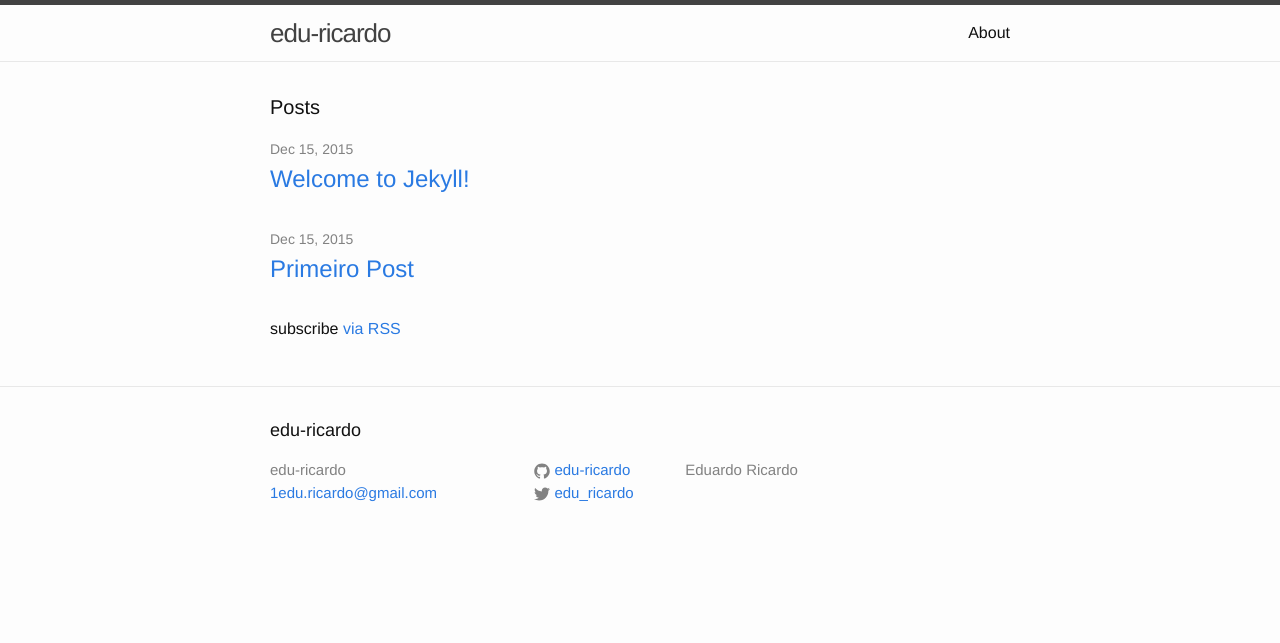
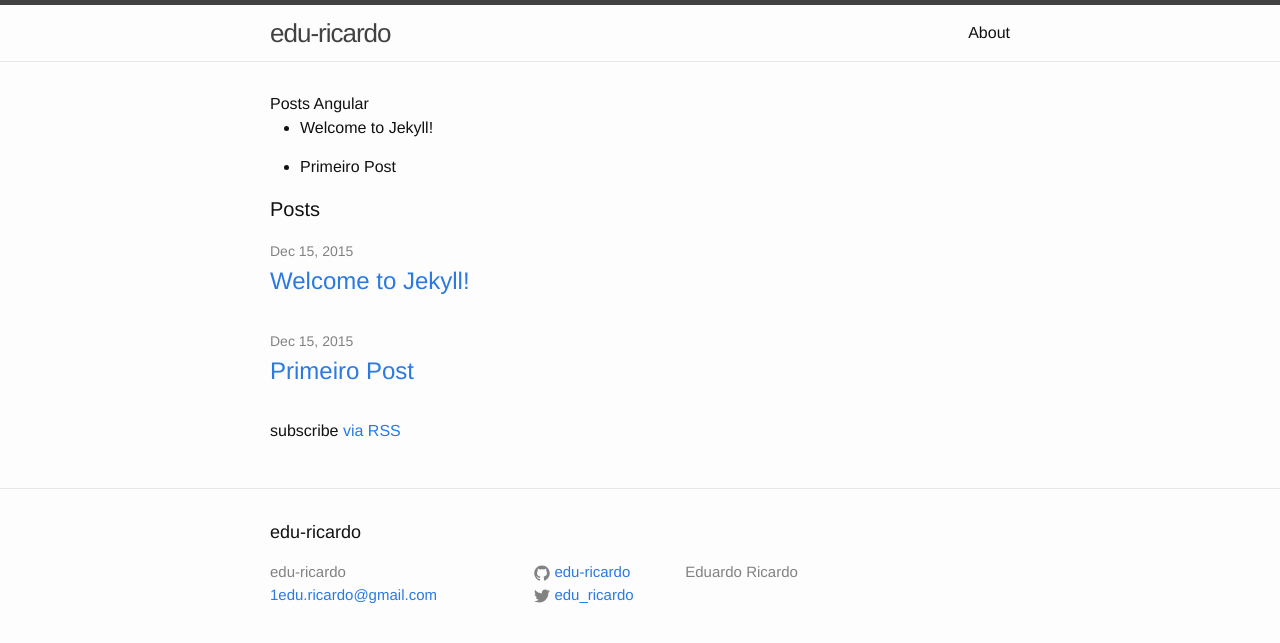
Before and after one commit to edu-ricardo/edu-ricardo, a Jekyll site: the page built from index.html, in a window 1280 px wide. Shown: the top 643 px of the page. Built offline with Jekyll 4.4.1, drawn with Linux system fonts in a browser that asks for light colours; some of the changed lines change nothing that is shown.

Commit message:
AngularJS + Jekyll

```diff
--- a/_layouts/default.html
+++ b/_layouts/default.html
@@ -9,6 +9,11 @@
 
     <div class="page-content">
       <div class="wrapper" ng-controller="CtrlMain">
+        Posts Angular
+        <ul ng-repeat="post in posts">
+          <li><span ng-bind="post.title"></span></li>
+        </ul>
+
         {{ content }}
       </div>
     </div>
--- /dev/null
+++ b/posts.json
@@ -0,0 +1,10 @@
+---
+layout: null
+---
+{"posts":[{% for post in site.posts limit:10 %}{
+"title": "{{ post.title | json }}",
+"date": "{{ post.date | json }}",
+"tags": [{% for tag in post.tags %}"{{ tag | json }}"{% unless forloop.last %},{% endunless %}{% endfor %}],
+"categories": [{% for cat in post.categories %}"{{ cat | xml_escape }}"{% unless forloop.last %},{% endunless %}{% endfor %}]
+}{% unless forloop.last %},{% endunless %}
+{% endfor %}]}
--- a/scripts/app.js
+++ b/scripts/app.js
@@ -1,5 +1,10 @@
-app = angular.module('portifolio',[]);
+var app = angular.module('portifolio',[]);
 
-app.controller('CtrlMain', ['$scope', function($scope){
+app.controller('CtrlMain', function($scope, $http){
 	$scope.teste = 10;
-}]);
+	$http.get('/posts.json')
+		.then(function(response) {
+			console.log(response.data.posts);
+			$scope.posts = response.data.posts;
+		});
+});
```
